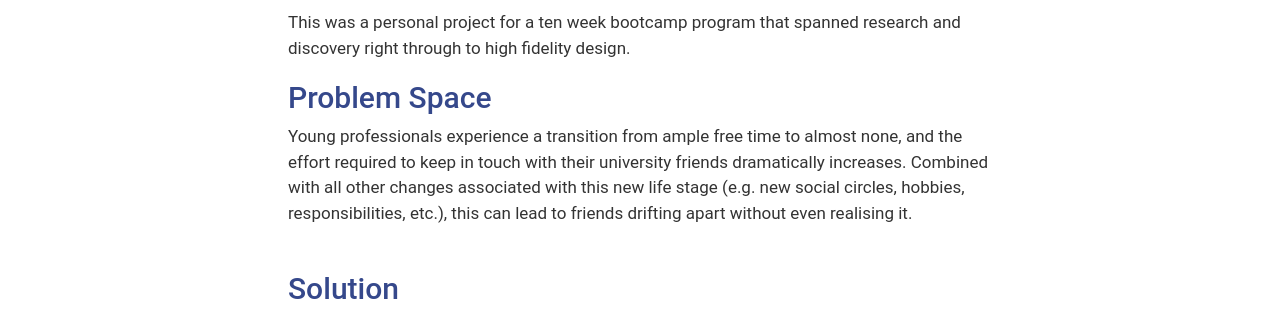
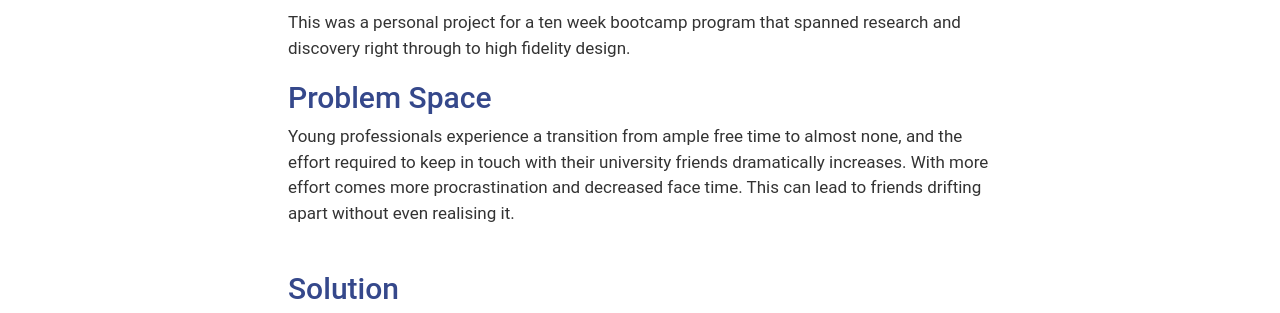
Before and after one commit to chrisenn/chrisenn.github.io, a plain HTML site: page pan-case-study.html in a window 1280 px wide. Shown: the part 543-856 px from the top of the page. Drawn offline with nearby package versions, Linux system fonts and the light colour scheme; grey boxes are pictures that could not be loaded.

```diff
--- a/pan-case-study.html
+++ b/pan-case-study.html
@@ -67,7 +67,7 @@
 			<p>This was a personal project for a ten week bootcamp program that spanned research and discovery right through to high fidelity design.</p>
 
 		<h2>Problem Space</h2>
-		Young professionals experience a transition from ample free time to almost none, and the effort required to keep in touch with their university friends dramatically increases. Combined with all other changes associated with this new life stage (e.g. new social circles, hobbies, responsibilities, etc.), this can lead to friends drifting apart without even realising it.
+		Young professionals experience a transition from ample free time to almost none, and the effort required to keep in touch with their university friends dramatically increases. With more effort comes more procrastination and decreased face time. This can lead to friends drifting apart without even realising it.
 
 		<br /> <br />
 
```
Also changed, not shown: index.html (+1 -1 lines).
